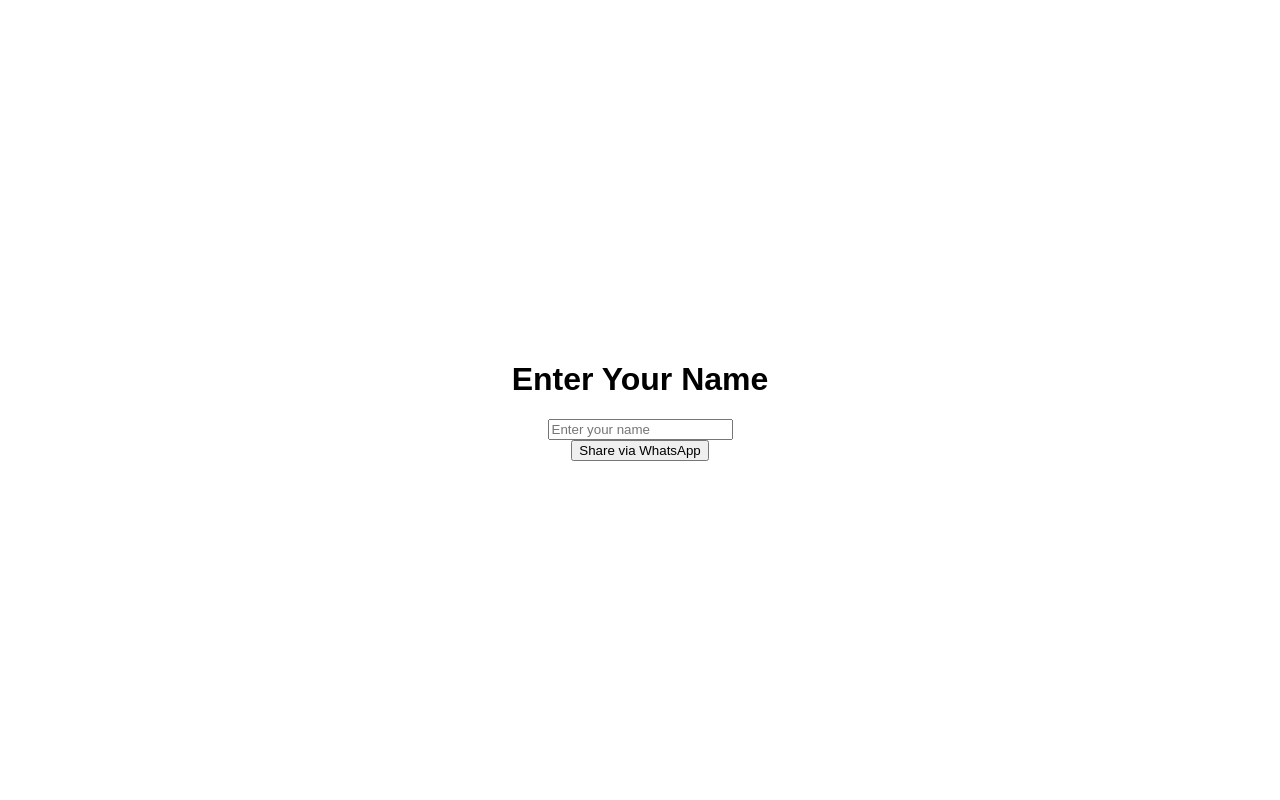
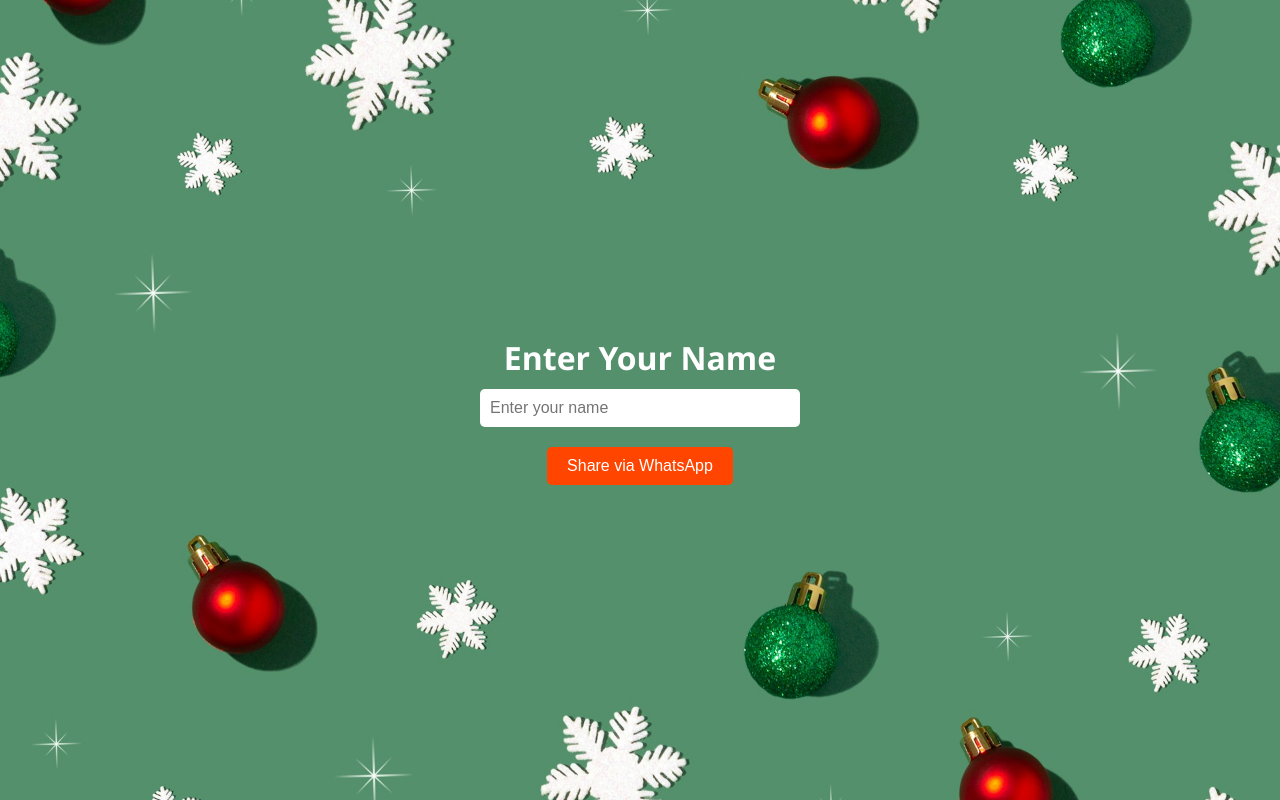
Before and after one commit to ooexiaoo/Wishing-U, a plain HTML site: page index.html in a window 1280 px wide. Drawn offline with Linux system fonts and the light colour scheme.

Commit message:
12-07-2024-1

```diff
--- a/index.html
+++ b/index.html
@@ -3,21 +3,55 @@
 <head>
     <meta charset="UTF-8">
     <meta name="viewport" content="width=device-width, initial-scale=1.0">
-    <title>Share Greeting</title>
+    <title>Christmas Greeting</title>
     <style>
         body {
-            font-family: Arial, sans-serif;
+            font-family: 'Segoe UI', Tahoma, Geneva, Verdana, sans-serif;
             display: flex;
             flex-direction: column;
             align-items: center;
             justify-content: center;
             height: 100vh;
             margin: 0;
+            background: url('/shamblen-studios-x2lm26Rs2PM-unsplash.jpg') no-repeat center center fixed;
+            background-size: cover;
+            color: white;
+            text-align: center;
+        }
+        h1 {
+            font-size: 2rem;
+            margin-bottom: 10px;
+        }
+        input {
+            padding: 10px;
+            font-size: 1rem;
+            margin-bottom: 20px;
+            border: none;
+            border-radius: 5px;
+            outline: none;
+            width: 80%;
+            max-width: 300px;
+        }
+        button {
+            padding: 10px 20px;
+            font-size: 1rem;
+            border: none;
+            border-radius: 5px;
+            background-color: #ff4500;
+            color: white;
+            cursor: pointer;
+            transition: background-color 0.3s ease;
+        }
+        button:hover {
+            background-color: #ff6347;
         }
         #greeting {
             display: none;
-            font-size: 24px;
+            font-size: 1.5rem;
             margin-top: 20px;
+            background: rgba(0, 0, 0, 0.5);
+            padding: 10px;
+            border-radius: 10px;
         }
     </style>
 </head>
```
Also changed, not shown: shamblen-studios-x2lm26Rs2PM-unsplash.jpg (added).
